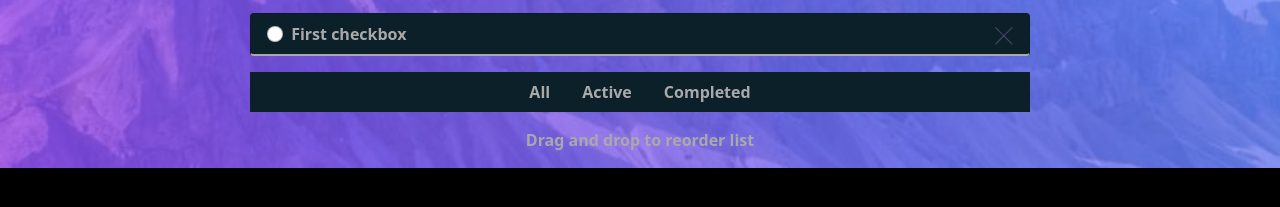
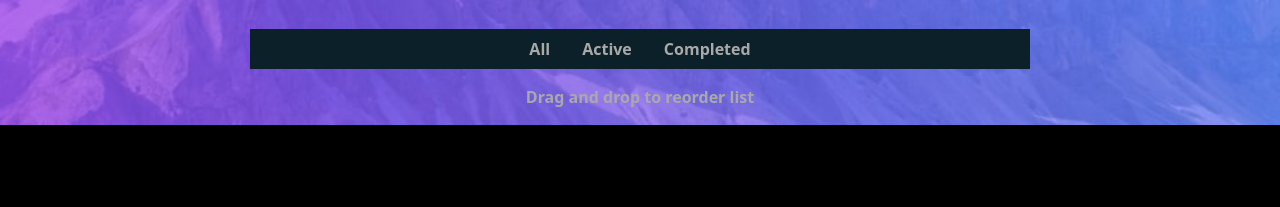
Before and after one commit to samadivine/todolist, a plain HTML site: page index.html in a window 1280 px wide. Shown: the part 285-492 px from the top of the page. Drawn offline with nearby package versions, Linux system fonts and the light colour scheme.

Commit message:
removed the static list item

```diff
--- a/index.html
+++ b/index.html
@@ -27,13 +27,7 @@
 
               <div class="listdiv">
                   <ul class="list-group todolist">
-                    <li class="list-group-item d-flex justify-content-between align-items-center bgcolor">
-                       <div class="listitem">
-                        <input class="form-check-input me-1" type="radio"  aria-label="...">
-                        First checkbox
-                       </div>
-                        <span class=""><img src="images/icon-cross.svg" alt=""></span>
-                      </li>
+
                   </ul>
               </div>
 
```
